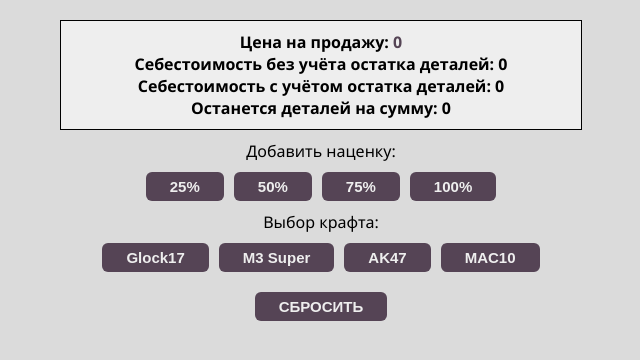
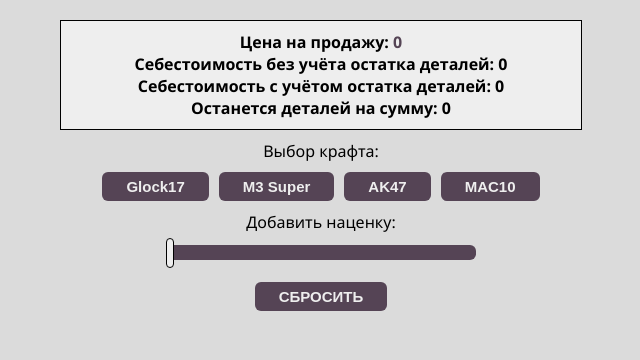
Before and after one commit to AAAAAAAAlan/dobrograd-order-manager, a Vue app: page / in a window 1280 px wide. Shown: the top 360 px of the page, without its empty margins (319-959 px from the left). Built offline with nearby package versions, Linux system fonts and the light colour scheme.

Commit message:
added slider instead of buttons

```diff
--- a/src/components/Dobrograd.vue
+++ b/src/components/Dobrograd.vue
@@ -6,12 +6,6 @@
       <div class="cost"> Себестоимость с учётом остатка деталей: {{ Math.round(remains) }} </div>
       <div class="remain"> Останется деталей на сумму: {{ Math.round(gun) - Math.round(remains) }} </div>
     </div>
-    <p>Добавить наценку:</p>
-    <div class="charge">
-      <button v-for="percentage in percentages" :key="percentage" class="add" @click="addCharge(percentage)">
-        {{ `${percentage}% ` }}
-      </button>
-    </div>
     <p>Выбор крафта:</p>
     <div class="guns">
       <div class="glock"><button @click="assembleGlock()" class="assemble">Glock17</button></div>
@@ -19,6 +13,8 @@
       <div class="ak"><button @click="assembleAk()" class="assemble">AK47</button></div>
       <div class="mac10"><button @click="assembleMac()" class="assemble">MAC10</button></div>
     </div>
+    <p>Добавить наценку:</p>
+    <div class="sliderParent"><input v-model="percentage" type="range" min="1" max="100" value="50" class="slider"></div>
     <div @click="reset" class="reset"><button>СБРОСИТЬ</button></div>
   </div>
 </template>
@@ -60,12 +56,15 @@
       gun: 0,
       remains: 0,
       sellingPrice: 0,
-      percentages: [ 25, 50, 75, 100]
+      percentage: 0,
     }
   },
   watch: {
       gun(newValue){
         this.sellingPrice = newValue;
+      },
+      percentage(newValue){
+        this.sellingPrice = (this.gun * newValue/100) + this.gun
       }
   },
 
@@ -91,12 +90,10 @@
       this.remains = this.materialsSingle.breechblock*2 + this.materialsSingle.barrel*2 + this.materialsSingle.pistolGrip + this.materialsSingle.firingPin*5 + this.materialsSingle.hammer + this.materialsSingle.lock*5 + this.materialsSingle.magazine + this.materialsSingle.piston*8 + this.materialsSingle.bearing*5 + this.materialsSingle.spring*5 + this.materialsSingle.glue + this.materialsSingle.plate*2 + this.materialsSingle.ironSight
     },
 
-    addCharge(percentage){
-      this.sellingPrice = (this.gun * percentage/100) + this.gun
-    },
     reset(){
       this.gun = 0;
       this.remains = 0;
+      this.percentage = 0;
     }
   }
 }
@@ -109,6 +106,29 @@
 .dobrograd
   padding: 20px
   user-select: none
+
+  .sliderParent
+    display: flex
+    justify-content: center
+
+    .slider
+      appearance: none
+      width: 25%
+      height: 15px
+      background: #554455
+      outline: none
+      border-radius: 6px
+
+    .slider::-webkit-slider-thumb
+      appearance: none
+      width: 8px
+      height: 30px
+      background: #eeeeee
+      cursor: pointer
+      border-radius: 6px
+      border: 1px solid black
+
+
 
   button
     box-shadow: inset 0px 1px 0px 0px #ffffff
```
